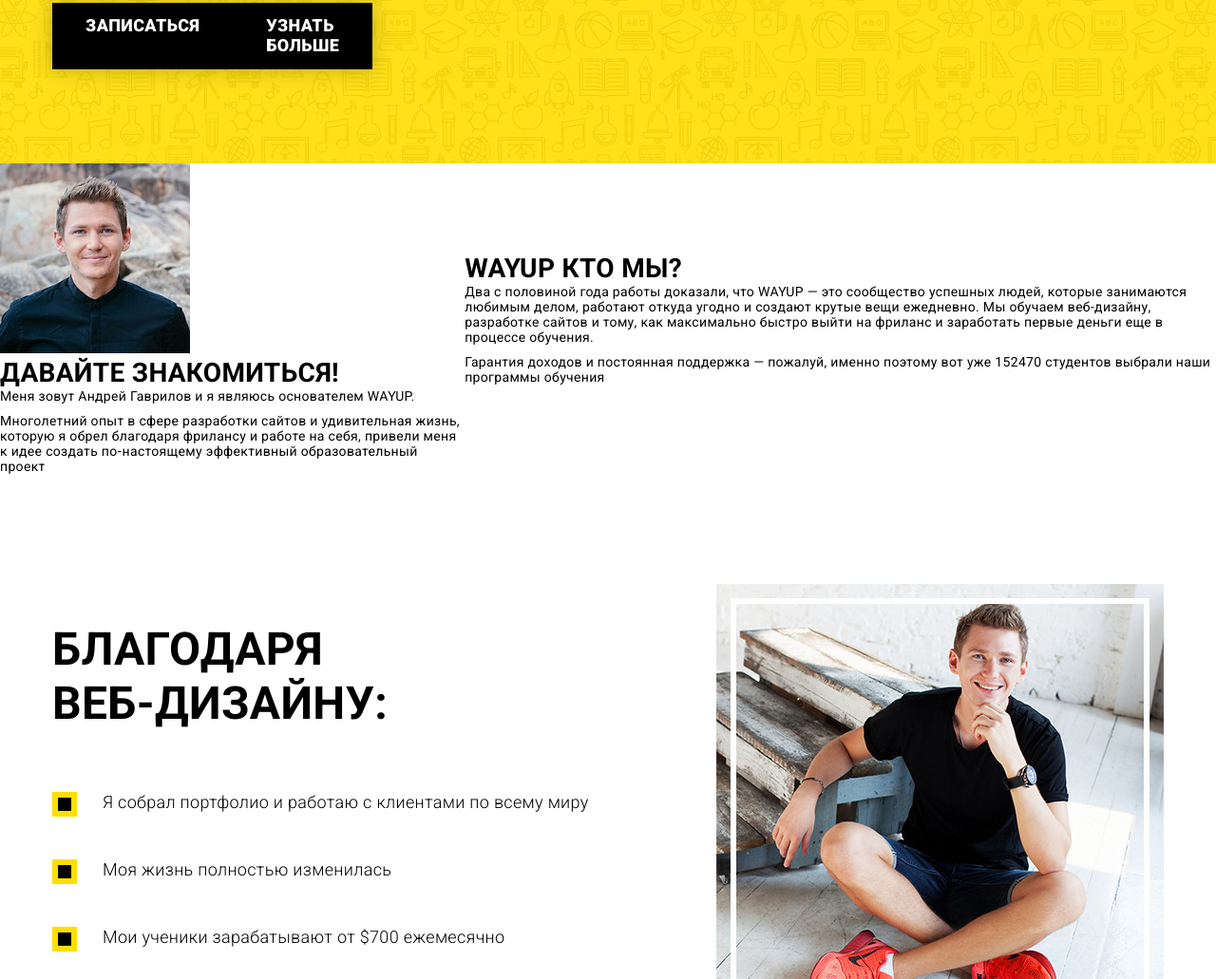
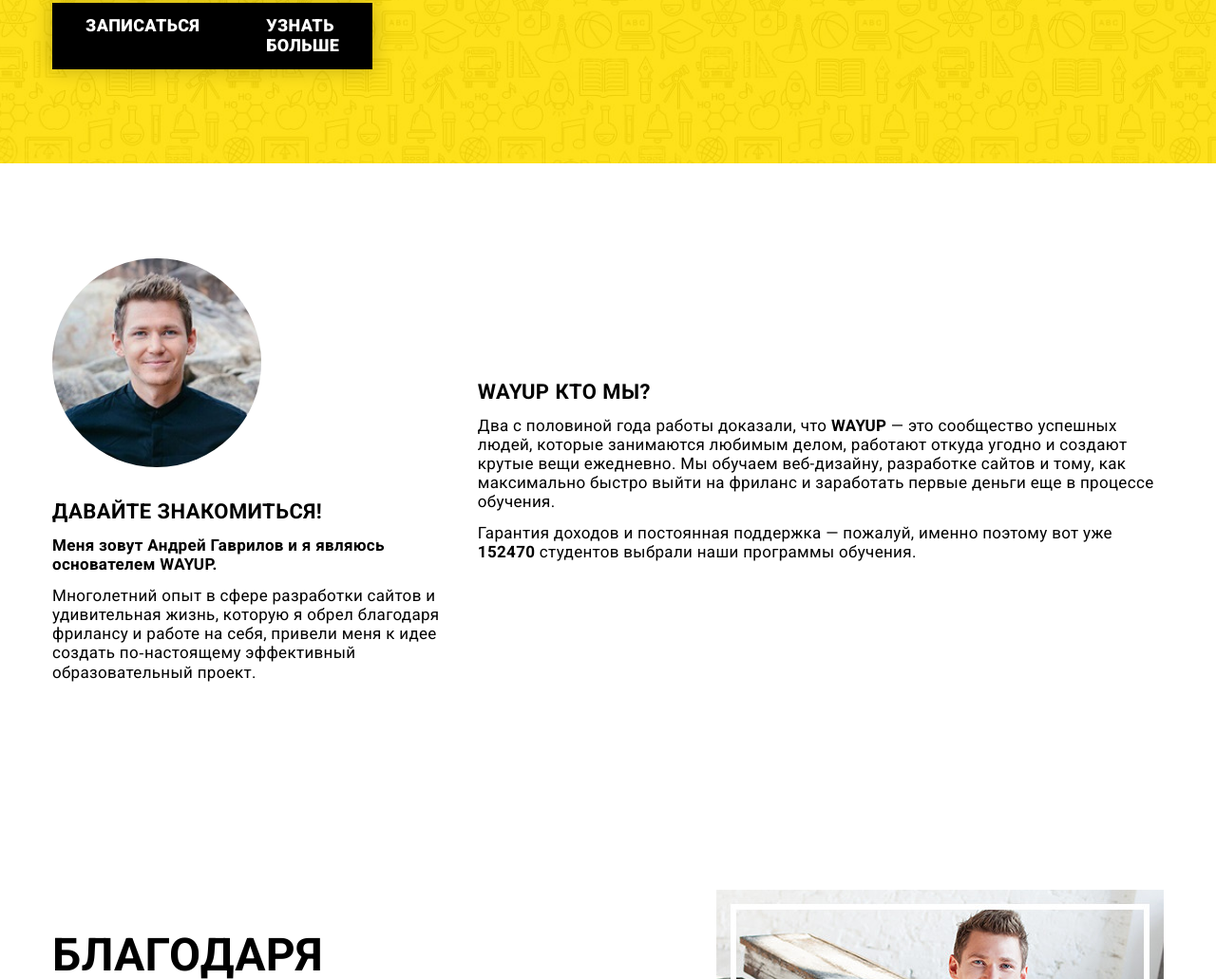
Before and after one commit to JuliaFilippova/webDesign, a plain HTML site: page index.html in a window 1280 px wide. Shown: the part 583-1614 px from the top of the page at 95% size. Drawn offline with Linux system fonts and the light colour scheme.

Commit message:
Правка кода секции about

```diff
--- a/css/main.css
+++ b/css/main.css
@@ -29,6 +29,10 @@ h3 {
 }
 h4 {
 	font-size: 28px;
+}
+h5 {
+	font-size: 22px;
+	letter-spacing: 0.02em;
 }
 a {
 	padding: 0;
@@ -136,9 +140,23 @@ ul, li {
 	justify-content: space-between;
 }
 /*---- about ----*/
+.about-author img {
+	max-width: 220px;
+    width: 100%;
+    border-radius: 50%;
+    object-fit: cover;
+    margin-bottom: 30px;
+}
+.about {
+	padding: 100px 0;
+}
 .about-content p {
-	margin-bottom: 10px;
-
+	margin: 13px 0;
+	font-size: 17px;
+}
+.about-author__name {
+	font-size: 18px;
+	font-weight: 700;
 }
 /*---- thanks ----*/
 .thanks {
--- a/index.html
+++ b/index.html
@@ -92,31 +92,31 @@
 		</div>
 	</header>
 	<section class="about" id="about">
-		<div class="containeer">
+		<div class="container">
 			<div class="about-content d-flex align-items-center">
 				<div class="about-author">
 					<img src="img/author.jpg" alt="Автор проекта">
 					<div class="about-author__text">
-						<h4>
+						<h5>
 							Давайте знакомиться!
-						</h4>
-						<p>
+						</h5>
+						<p class="about-author__name">
 							Меня зовут Андрей Гаврилов и я являюсь основателем WAYUP.
 						</p>
 						<p>
-							Многолетний опыт в сфере разработки сайтов и удивительная жизнь, которую я обрел благодаря фрилансу и работе на себя, привели меня к идее создать по‑настоящему эффективный образовательный проект
+							Многолетний опыт в сфере разработки сайтов и удивительная жизнь, которую я обрел благодаря фрилансу и работе на себя, привели меня к идее создать по‑настоящему эффективный образовательный проект.
 						</p>
 					</div>
 				</div>
 				<div class="about-info">
-					<h4>
+					<h5>
 						WayUp Кто мы?
-					</h4>
+					</h5>
 					<p>
-						Два с половиной года работы доказали, что WAYUP — это сообщество успешных людей, которые занимаются любимым делом, работают откуда угодно и создают крутые вещи ежедневно. Мы обучаем веб-дизайну, разработке сайтов и тому, как максимально быстро выйти на фриланс и заработать первые деньги еще в процессе обучения.
+						Два с половиной года работы доказали, что <b>WAYUP</b> — это сообщество успешных людей, которые занимаются любимым делом, работают откуда угодно и создают крутые вещи ежедневно. Мы обучаем веб-дизайну, разработке сайтов и тому, как максимально быстро выйти на фриланс и заработать первые деньги еще в процессе обучения.
 					</p>
 					<p>
-						Гарантия доходов и постоянная поддержка — пожалуй, именно поэтому вот уже 152470 студентов выбрали наши программы обучения
+						Гарантия доходов и постоянная поддержка — пожалуй, именно поэтому вот уже <b>152470</b> студентов выбрали наши программы обучения.
 					</p>
 				</div>
 			</div>
```
